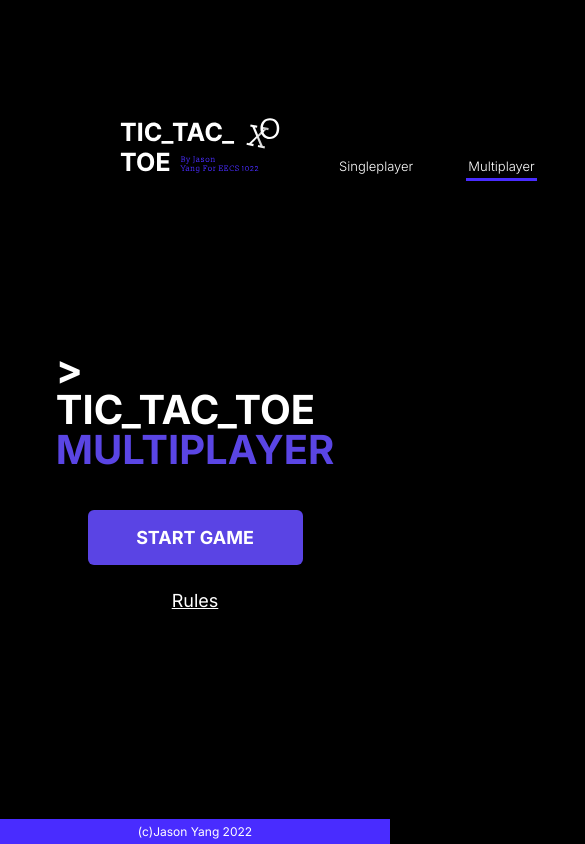
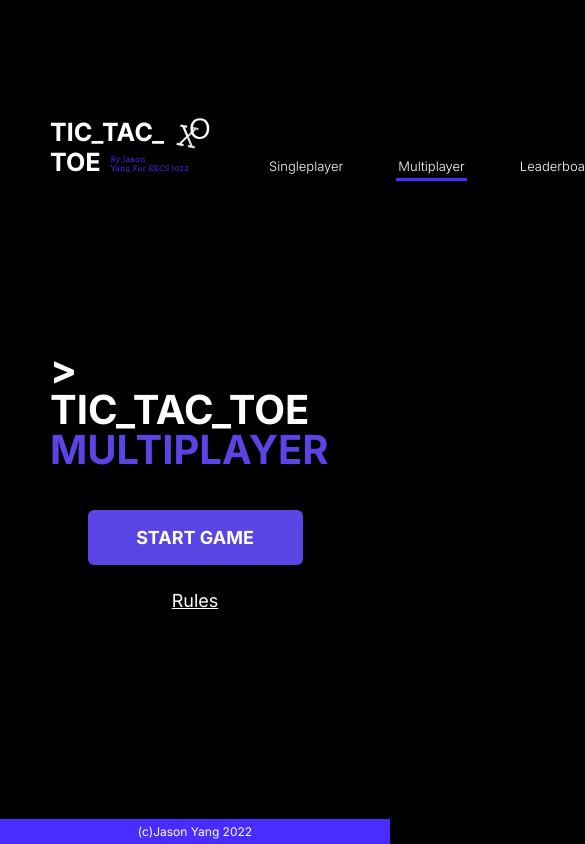
Before and after one commit to Yangjas4/Tic-Tac-Toe2, a React (Create React App) app: page /multiplayer in a window 390 px wide. Shown: the top 844 px of the page, 585 px wide, since content can reach past the window. Built offline with nearby package versions, Linux system fonts and the light colour scheme.

Commit message:
improved responsiveness

```diff
--- a/src/style.css
+++ b/src/style.css
@@ -418,6 +418,11 @@ ul > a:hover {
 	}
 
 }
+@media all and (max-height: 700px) {
+	.rules-p {
+		font-size: 10px;
+	}
+}
 
 @media all and (max-height: 790px) {
 
@@ -458,3 +463,16 @@ ul > a:hover {
 	}
 
 }
+
+@media all and (max-width: 1000px) {
+	.margin {
+		margin-left: 50px;
+		margin-right: 50px;
+	}
+}
+
+@media all and (max-width: 840px) {
+	.weather-button {
+		display: none;
+	}
+}
```
